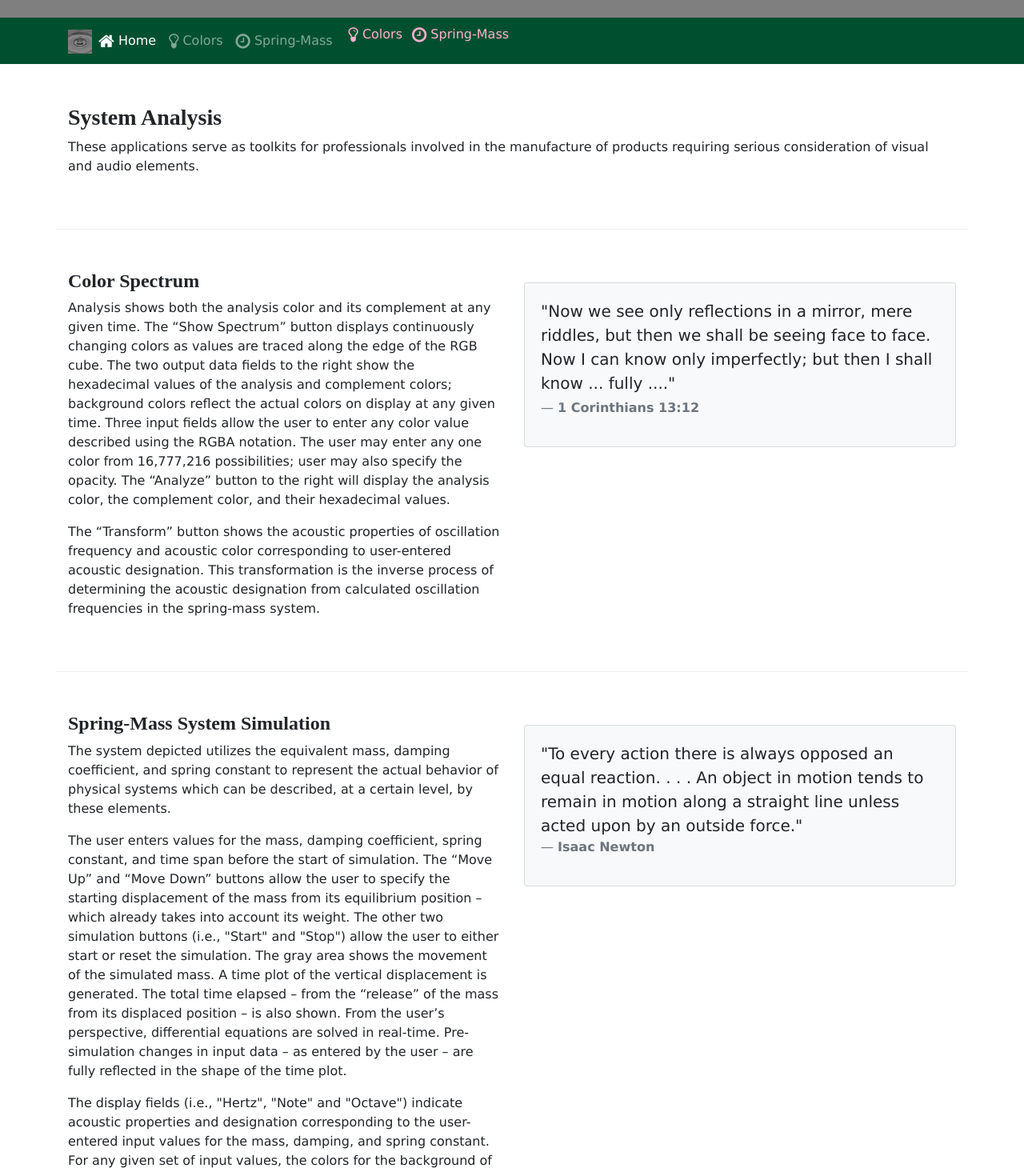
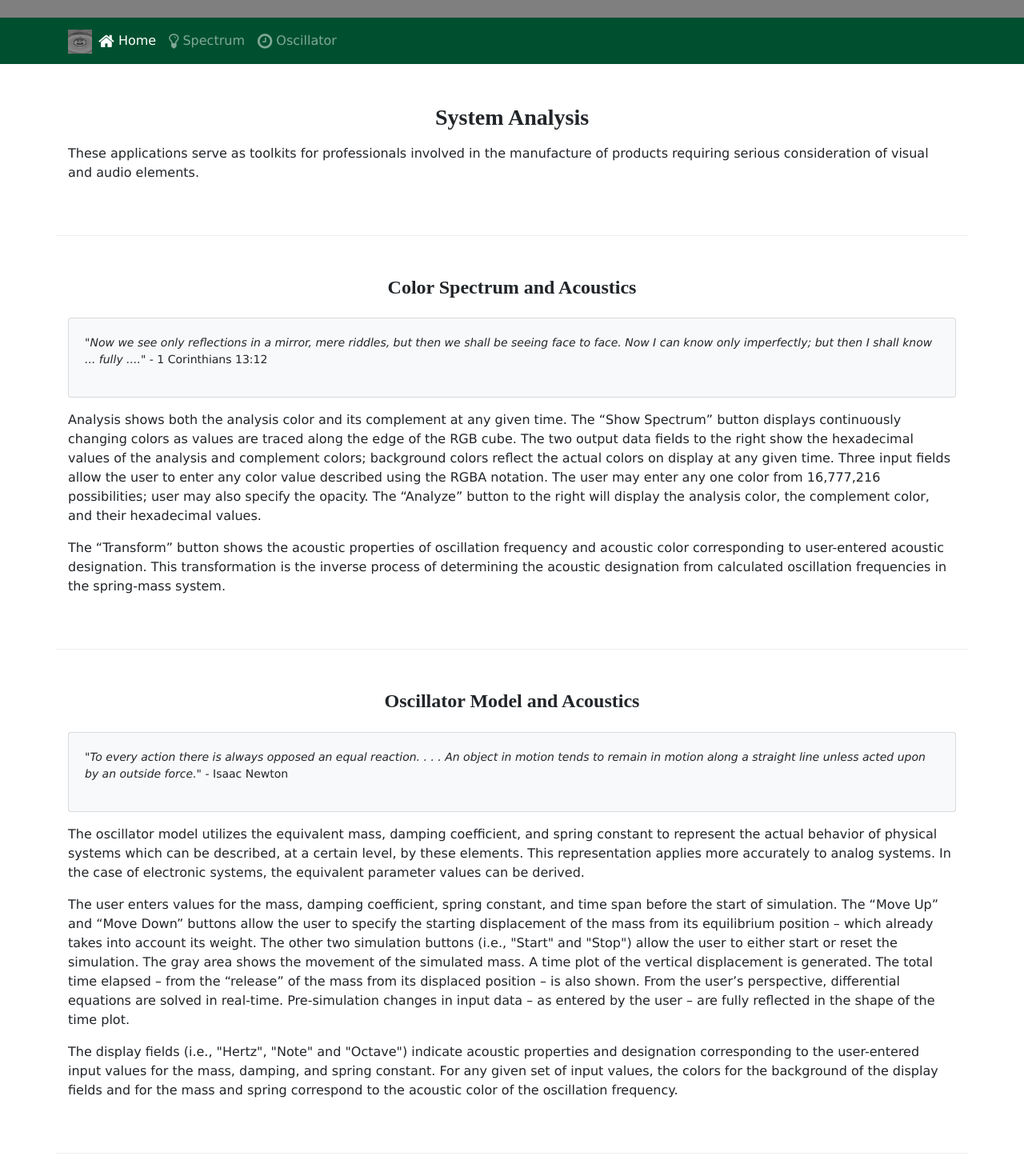
Before and after one commit to EngrEdgar/acceleratio, a React (Create React App) app: page /home in a window 1280 px wide. Shown: the part 140-1605 px from the top of the page at 80% size. After the commit the page ends 1582 px from the top, so only its background shows below. Built offline with nearby package versions, Linux system fonts and the light colour scheme.

Commit message:
version1.4

```diff
--- a/src/App.css
+++ b/src/App.css
@@ -7,29 +7,19 @@ h1, h2, h3, h4, h5, .card-body>h5 {
 font-family: "Times New Roman", "Lobster", cursive;
 }
 
+.card-body p {
+  font-size: 70%;
+}
+
 h2 {
   color: #000000;
 }
-
-/*
-.card-img-overlay h5 {
-  color: white;
-  background-color: rgba(0, 0, 0, 0.5);
-}
-*/
 
 .row-content {
   padding: 50px 0;
   border-bottom: 1px ridge;
   min-height: 200px;
 }
-
-/*
-.site-footer {
-  background-image: linear-gradient(#CEC8FF, white);
-  padding: 20px 0;
-}
-*/
 
 .jumbotron {
   margin: 0;
--- a/src/components/ColorsComponent.js
+++ b/src/components/ColorsComponent.js
@@ -16,7 +16,16 @@ let bnuma = 0;
 let stage = 1;
 let colorsSetIntervalId = 0;
 
-class Colors extends Component {
+function Colors(props) {
+    return (
+        <React.Fragment>
+            <ColorSpectrum />
+            <Acoustics />
+        </React.Fragment>
+    )
+}
+
+class ColorSpectrum extends Component {
 
     constructor(props) {
         super(props);
@@ -347,7 +356,6 @@ class Colors extends Component {
                     blueValue={this.state.blueValue}
                     opacityValue={this.state.opacityValue}
                 />
-                <Acoustics />
             </React.Fragment>
         );
     }
--- a/src/components/HeaderComponent.js
+++ b/src/components/HeaderComponent.js
@@ -46,21 +46,14 @@ class Header extends Component {
                                 </NavItem>
                                 <NavItem>
                                     <NavLink className="nav-link" to="/colors">
-                                        <i className="fa fa-lightbulb-o fa-lg" /> Colors
+                                        <i className="fa fa-lightbulb-o fa-lg" /> Spectrum
                                     </NavLink>
                                 </NavItem>
                                 <NavItem>
                                     <NavLink className="nav-link" to="/springmass">
-                                        <i className="fa fa-clock-o fa-lg" /> Spring-Mass
+                                        <i className="fa fa-clock-o fa-lg" /> Oscillator
                                     </NavLink>
                                 </NavItem>
-                                <NavItem>
-                                    <a id="colorsHTML" href="http://localhost:3001/apps/Colors.html" target="_blank"><i className="fa fa-lightbulb-o fa-lg" /> Colors</a>
-                                </NavItem>
-                                <NavItem>
-                                    <a  id="springMassHTML" href="http://localhost:3001/apps/SpringDampingYTPLot.html" target="_blank"><i className="fa fa-clock-o fa-lg" /> Spring-Mass</a>
-                                </NavItem>
-
                             </Nav>
                         </Collapse>
                     </div>
--- a/src/components/HomeComponent.js
+++ b/src/components/HomeComponent.js
@@ -6,19 +6,40 @@ function Home(props) {
         <div className="container">
             <div className="row row-content">
                 <div className="col-12">
-                    <h3>
-                        <strong>System Analysis</strong>
+                    <h3 align="center">
+                        <strong>
+                            System Analysis
+                        </strong>
                     </h3>
+                    <p></p>
                     <p>
                         These applications serve as toolkits for professionals involved in the manufacture of products requiring serious consideration of visual and audio elements.
                     </p>
                 </div>
             </div>
             <div className="row row-content">
-                <div className="col-sm-6">
-                    <h4>
-                        <strong>Color Spectrum</strong>
+                <div className="col-sm-12">
+                    <h4 align="center">
+                        <strong>
+                            Color Spectrum and Acoustics
+                        </strong>
                     </h4>
+                    <Card className="bg-light mt-4">
+                        <CardBody>
+                            <blockquote className="blockquote" >
+                                <p className="mb-1">
+                                    <em>
+                                        "Now we see only reflections in a mirror, mere riddles, but then we shall be seeing face to face. Now I can know only imperfectly; but then I shall know ... fully ...."
+                                    </em>
+                                    <span> - 1 Corinthians 13:12
+                                    </span>
+                                </p>
+                            </blockquote>
+                        </CardBody>
+                    </Card>
+                </div>
+                <div className="col-sm-12">
+                    <p></p>
                     <p>
                         Analysis shows both the analysis color and its complement at any given time. The “Show Spectrum” button displays continuously changing colors as values are traced along the edge of the RGB cube. The two output data fields to the right show the hexadecimal values of the analysis and complement colors; background colors reflect the actual colors on display at any given time. Three input fields allow the user to enter any color value described using the RGBA notation. The user may enter any one color from 16,777,216 possibilities; user may also specify the opacity. The “Analyze” button to the right will display the analysis color, the complement color, and their hexadecimal values.
                     </p>
@@ -26,30 +47,31 @@ function Home(props) {
                         The “Transform” button shows the acoustic properties of oscillation frequency and acoustic color corresponding to user-entered acoustic designation. This transformation is the inverse process of determining the acoustic designation from calculated oscillation frequencies in the spring-mass system.
                     </p>
                 </div>
-                <div className="col-sm-6">
-                    <Card className="bg-light mt-3">
+            </div>
+            <div className="row row-content">
+                <div className="col-sm-12">
+                    <h4 align="center">
+                        <strong>
+                            Oscillator Model and Acoustics
+                        </strong>
+                    </h4>
+                    <Card className="bg-light mt-4">
                         <CardBody>
                             <blockquote className="blockquote">
-                                <p className="mb-1">
-                                    "Now we see only reflections in a mirror, mere riddles, but then we shall be seeing face to face. Now I can know only imperfectly; but then I shall know ... fully ...."
+                                <p className="mb-0">
+                                    <em>
+                                        "To every action there is always opposed an equal reaction. . . . An object in motion tends to remain in motion along a straight line unless acted upon by an outside force."
+                                    </em>
+                                    <span> - Isaac Newton</span>
                                 </p>
-                                <footer className="blockquote-footer">
-                                    <strong>
-                                        1 Corinthians 13:12
-                                    </strong>
-                                </footer>
                             </blockquote>
                         </CardBody>
                     </Card>
                 </div>
-            </div>
-            <div className="row row-content">
-                <div className="col-sm-6">
-                    <h4>
-                        <strong>Spring-Mass System Simulation</strong>
-                    </h4>
+                <div className="col-sm-12">
+                    <p></p>
                     <p>
-                        The system depicted utilizes the equivalent mass, damping coefficient, and spring constant to represent the actual behavior of physical systems which can be described, at a certain level, by these elements.
+                        The oscillator model utilizes the equivalent mass, damping coefficient, and spring constant to represent the actual behavior of physical systems which can be described, at a certain level, by these elements. This representation applies more accurately to analog systems. In the case of electronic systems, the equivalent parameter values can be derived.
                     </p>
                     <p>
                         The user enters values for the mass, damping coefficient, spring constant, and time span before the start of simulation.  The “Move Up” and “Move Down” buttons allow the user to specify the starting displacement of the mass from its equilibrium position – which already takes into account its weight. The other two simulation buttons (i.e., "Start" and "Stop") allow the user to either start or reset the simulation. The gray area shows the movement of the simulated mass. A time plot of the vertical displacement is generated. The total time elapsed – from the “release” of the mass from its displaced position – is also shown. From the user’s perspective, differential equations are solved in real-time. Pre-simulation changes in input data – as entered by the user – are fully reflected in the shape of the time plot.
@@ -58,21 +80,6 @@ function Home(props) {
                         The display fields (i.e., "Hertz", "Note" and "Octave") indicate acoustic properties and designation corresponding to the user-entered input values for the mass, damping, and spring constant. For any given set of input values, the colors for the background of the display fields and for the mass and spring correspond to the acoustic color of the oscillation frequency.
                     </p>
                 </div>
-                <div className="col-sm-6">
-                    <Card className="bg-light mt-3">
-                        <CardBody>
-                            <blockquote className="blockquote">
-                                <p className="mb-0">"To every action there is always opposed an equal reaction. . . . An object in motion tends to remain in motion along a straight line unless acted upon by an outside force."
-                                </p>
-                                <footer className="blockquote-footer">
-                                    <strong>
-                                        Isaac Newton
-                                    </strong>
-                                </footer>
-                            </blockquote>
-                        </CardBody>
-                    </Card>
-                </div>
             </div>
         </div>
     );
--- a/src/components/MainComponent.js
+++ b/src/components/MainComponent.js
@@ -3,13 +3,7 @@ import Header from './HeaderComponent';
 import Home from './HomeComponent';
 import Colors from './ColorsComponent';
 import SpringMass from './SpringMassComponent';
-import { Switch, Route, Redirect, withRouter } from 'react-router-dom';
-import { connect } from 'react-redux';
-
-const mapStateToProps = state => {
-    return {
-    };
-};
+import { Switch, Route, Redirect } from 'react-router-dom';
 
 class Main extends Component {
 
@@ -35,5 +29,4 @@ class Main extends Component {
     };
 }
 
-export default withRouter(connect(mapStateToProps)(Main));
-//export default Main;
+export default Main;
--- a/src/components/SpringMassComponent.js
+++ b/src/components/SpringMassComponent.js
@@ -182,7 +182,7 @@ class SpringMass extends Component {
                     <div className="row row-content">
                         <div className="col-12">
                             <h3>
-                                <strong>Spring-Mass System Simulation</strong>
+                                <strong>Oscillator Model</strong>
                             </h3>
                             <p></p>
                         </div>
```
